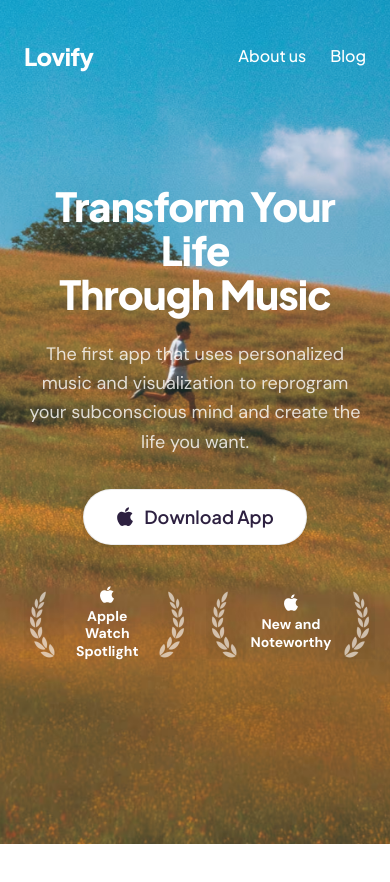
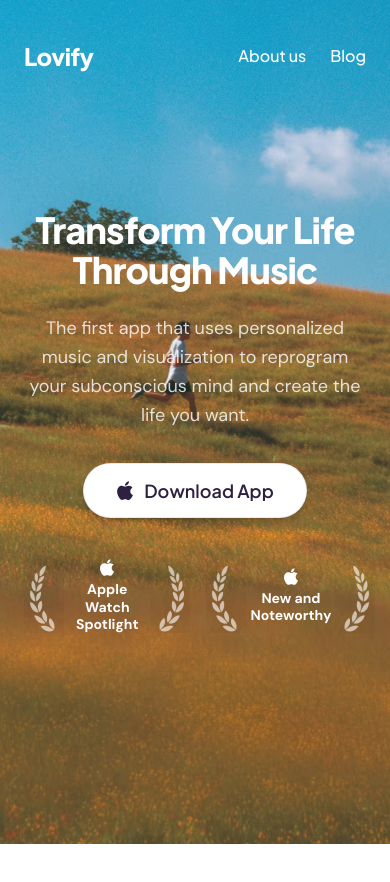
Before and after one commit to peterkell1/lovify-website, a Next.js app: page / in a window 390 px wide. Shown: the top 882 px of the page. Built offline with nearby package versions, Linux system fonts and the light colour scheme.

Commit message:
Simplify Hero layout and responsive text

```diff
--- a/src/components/Hero.tsx
+++ b/src/components/Hero.tsx
@@ -10,29 +10,25 @@ export const Hero = () => (
   <section className="relative flex min-h-screen w-full flex-col items-center justify-center overflow-hidden px-6 py-24 md:justify-end md:pb-18 md:pt-0">
     <Image src="/assets/bg.avif" alt="" fill priority className="object-cover" />
 
-    <div className="relative z-10 mx-auto w-full max-w-7xl text-center">
-      <div className="mx-auto max-w-228">
+    <div className="relative z-10 mx-auto w-full max-w-6xl text-center">
       <motion.h1
         initial={{ opacity: 0, y: 30 }}
         animate={{ opacity: 1, y: 0 }}
         transition={{ duration: 0.8, ease: "easeOut" }}
-          className="font-heading text-[clamp(2.5rem,8vw,4.5rem)] font-extrabold leading-[1.1] tracking-tight text-white"
+        className="font-heading text-4xl font-extrabold leading-[1.1] tracking-tight text-white sm:text-5xl md:text-6xl lg:text-7xl"
       >
-          Transform Your Life
-          <br />
-          Through Music
+        Transform Your Life Through Music
       </motion.h1>
 
       <motion.p
         initial={{ opacity: 0, y: 20 }}
         animate={{ opacity: 1, y: 0 }}
         transition={{ delay: 0.3, duration: 0.6 }}
-          className="mx-auto mt-6 max-w-xl text-lg leading-relaxed text-white/80"
+        className="mx-auto mt-6 max-w-4xl text-lg leading-relaxed text-white/80"
       >
         The first app that uses personalized music and visualization to
         reprogram your subconscious mind and create the life you want.
       </motion.p>
-      </div>
 
       <motion.div
         initial={{ opacity: 0, y: 20 }}
```
Lines whose indentation alone changed are shown as unchanged.
